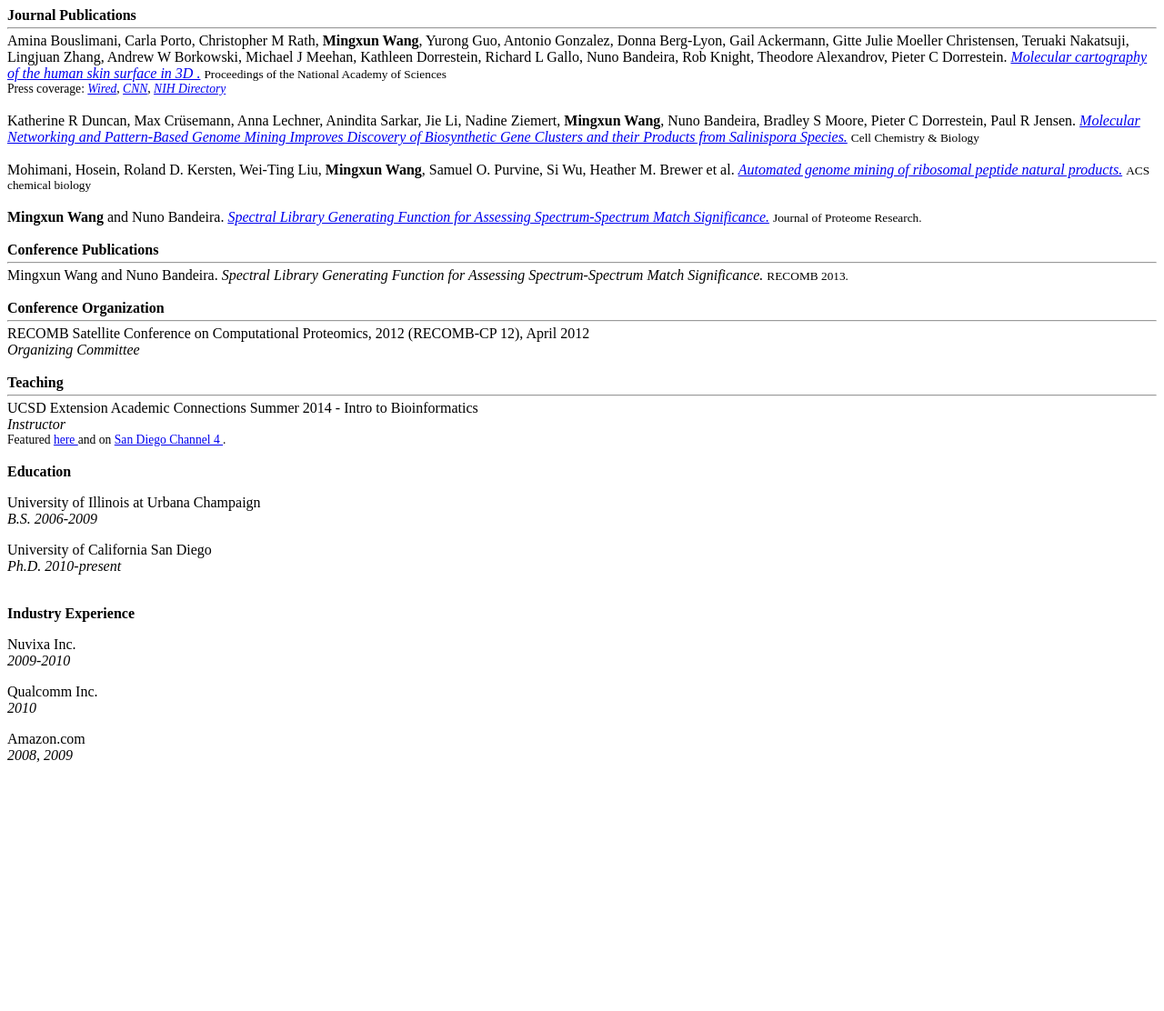
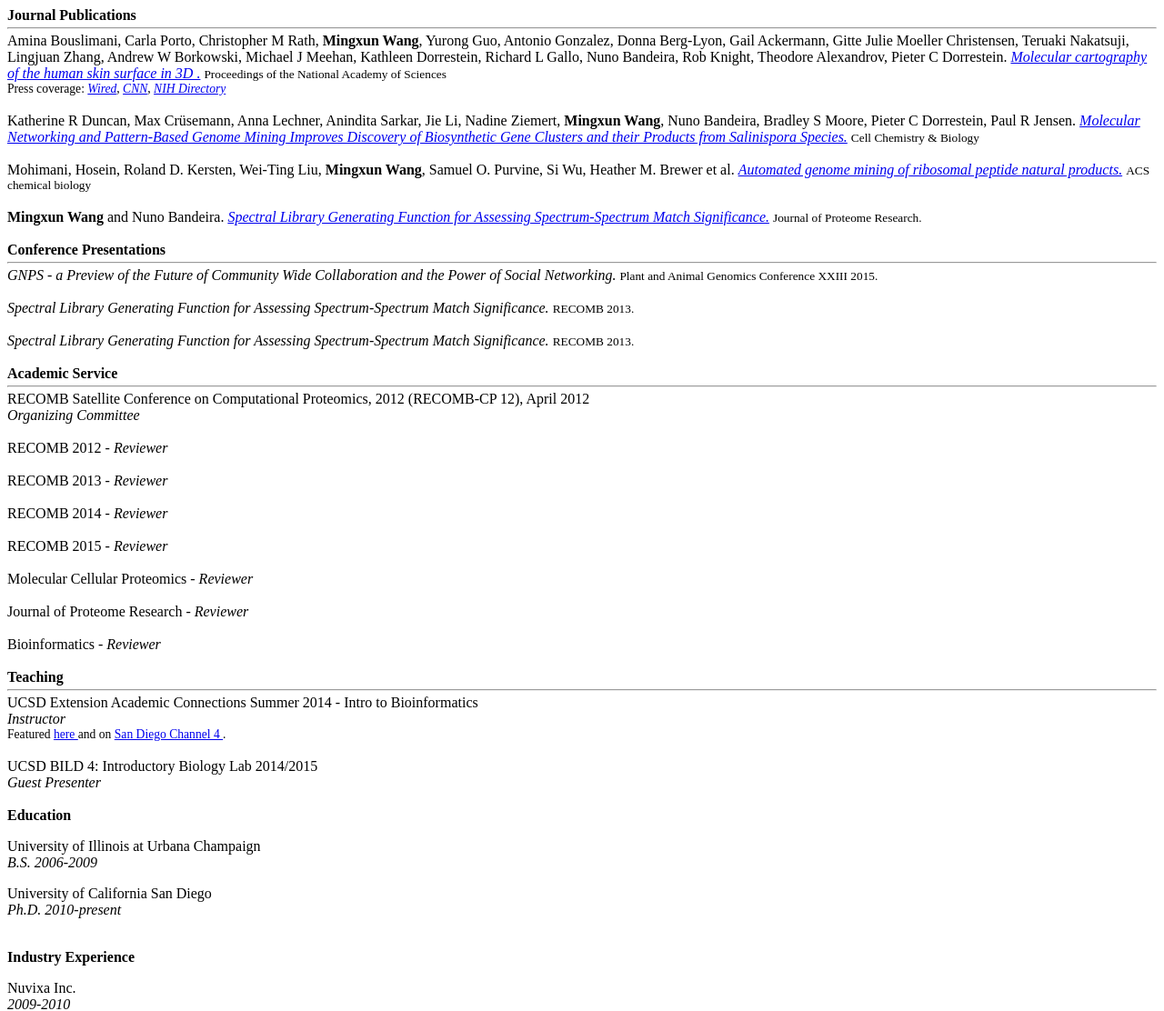
Before and after one commit to mwang87/mingwangwebsite, a Sinatra app: page /academic in a window 1280 px wide. Shown: the top 1112 px of the page at 91% size. Before the commit the page ends 839 px from the top, so only its background shows below. Run offline with Sinatra, Linux system fonts and the light colour scheme; some libraries are stand-ins or nearby versions.

Commit message:
updating academics

```diff
--- a/views/academic.erb
+++ b/views/academic.erb
@@ -22,24 +22,62 @@ Mohimani, Hosein, Roland D. Kersten, Wei-Ting Liu, <strong>Mingxun Wang</strong>
 
 
 
-<strong>Conference Publications</strong>
+<strong>Conference Presentations</strong>
 <hr style="
     margin: 4px 0;
 ">
-Mingxun Wang and Nuno Bandeira. <i>Spectral Library Generating Function for Assessing Spectrum-Spectrum Match Significance. </i> <small>RECOMB 2013.</small>
+
+<i> GNPS - a Preview of the Future of Community Wide Collaboration and the Power of Social Networking. </i> <small>Plant and Animal Genomics Conference XXIII 2015.</small>
 
 <br>
 <br>
-<strong>Conference Organization</strong>
+
+<i>Spectral Library Generating Function for Assessing Spectrum-Spectrum Match Significance. </i> <small>RECOMB 2013.</small>
+<br>
+<br>
+
+<i>Spectral Library Generating Function for Assessing Spectrum-Spectrum Match Significance. </i> <small>RECOMB 2013.</small>
+<br>
+<br>
+
+<strong>Academic Service</strong>
 <hr style="
     margin: 4px 0;
 ">
 RECOMB Satellite Conference on Computational Proteomics, 2012 (RECOMB-CP 12), April 2012
 <br>
 <i>Organizing Committee  </i>
-
 <br>
 <br>
+
+RECOMB 2012 - <i>Reviewer</i>
+<br>
+<br>
+
+RECOMB 2013 - <i>Reviewer</i>
+<br>
+<br>
+
+RECOMB 2014 - <i>Reviewer</i>
+<br>
+<br>
+
+RECOMB 2015 - <i>Reviewer</i>
+<br>
+<br>
+
+Molecular Cellular Proteomics - <i>Reviewer</i>
+<br>
+<br>
+
+Journal of Proteome Research - <i>Reviewer</i>
+<br>
+<br>
+
+Bioinformatics - <i>Reviewer</i>
+<br>
+<br>
+
 
 <strong>Teaching</strong>
 <hr style="
@@ -52,6 +90,12 @@ UCSD Extension Academic Connections Summer 2014 - Intro to Bioinformatics
 <br>
 <small style="font-size: 85%;">Featured <a href="http://ucsandiegoextension.wordpress.com/2014/07/18/academics-connections-outreach-goal-i-can-learn-anything/"> here </a> and on <a href="https://www.youtube.com/watch?v=Th1rY_0530Q">San Diego Channel 4 </a>. </small>
 
+<br>
+<br>
+
+UCSD BILD 4: Introductory Biology Lab 2014/2015
+<br>
+<i>Guest Presenter</i>
 <br>
 <br>
 
```
